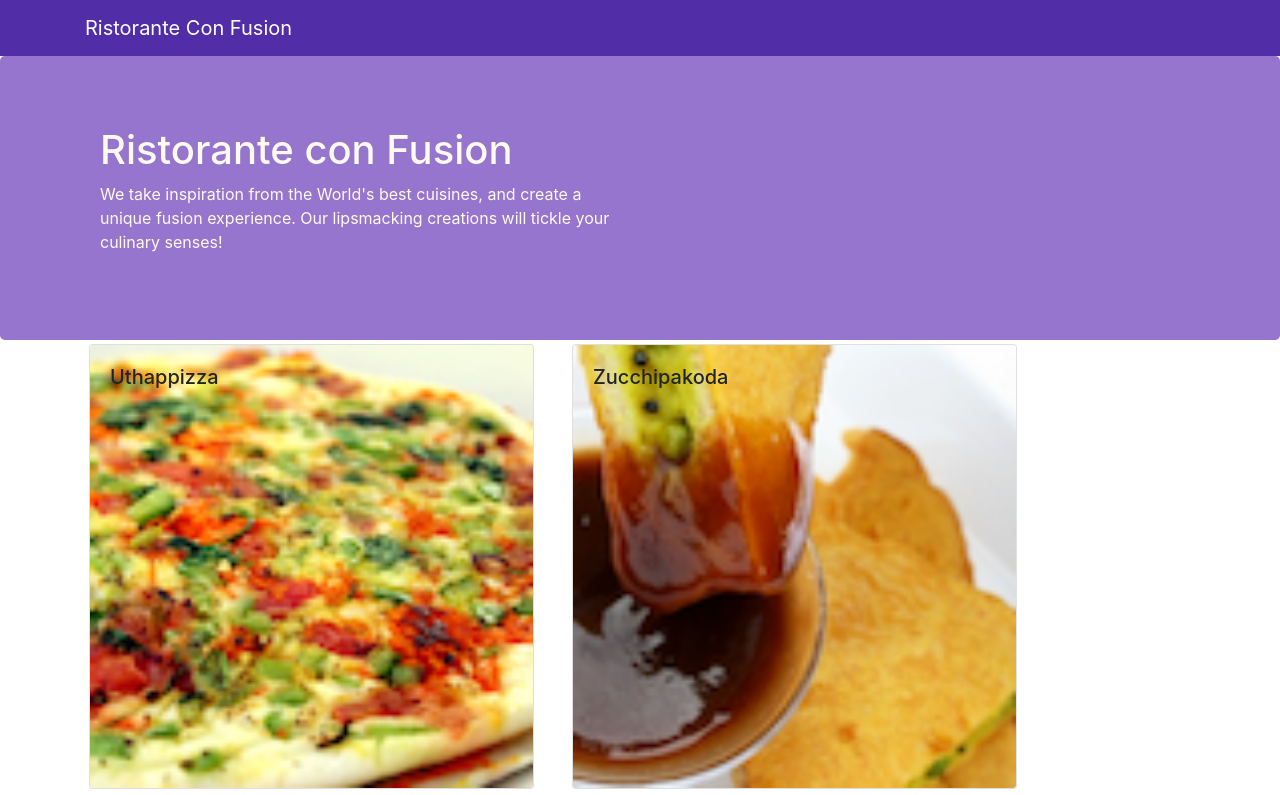
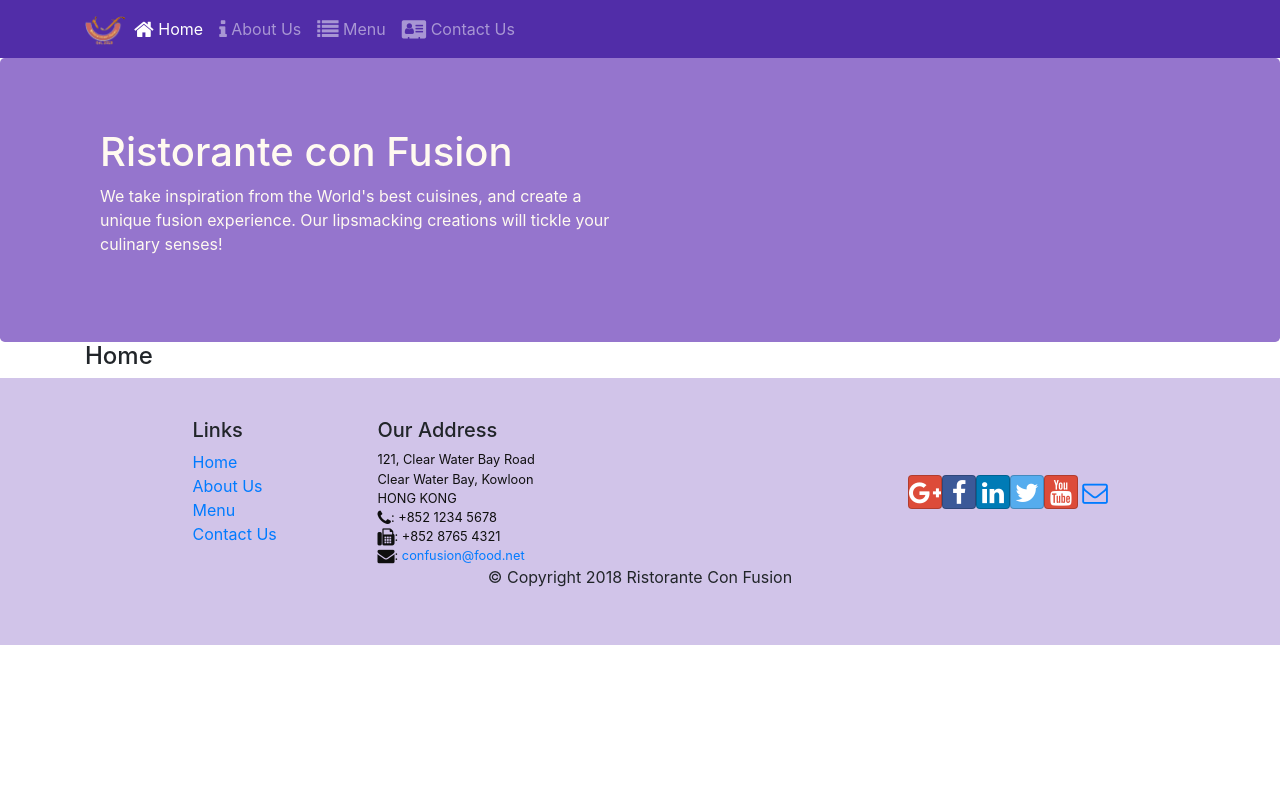
Before and after one commit to AAdewunmi/confusion_ReactApp, a React (Create React App) app: page /home in a window 1280 px wide. Shown: the top 795 px of the page. Built offline with nearby package versions, Linux system fonts and the light colour scheme.

Commit message:
React Router

```diff
--- a/package.json
+++ b/package.json
@@ -9,6 +9,7 @@
     "react": "^16.6.0",
     "react-dom": "^16.6.0",
     "react-popper": "0.9.2",
+    "react-router-dom": "4.2.2",
     "react-scripts": "2.1.1",
     "reactstrap": "5.0.0"
   },
--- a/src/App.js
+++ b/src/App.js
@@ -1,7 +1,7 @@
 import React, { Component } from 'react';
 import Main from './components/MainComponent';
 import './App.css';
-
+import { BrowserRouter } from 'react-router-dom';
 
 
 class App extends Component {
@@ -9,9 +9,11 @@
 
   render() {
     return (
-      <div>
+    <BrowserRouter>
+      <div className="App">
         <Main />
       </div>
+    </BrowserRouter>
     );
   }
 }
--- a/src/components/FooterComponent.js
+++ b/src/components/FooterComponent.js
@@ -1,4 +1,6 @@
 import React from 'react';
+import { Link } from 'react-router-dom';
+
 
 function Footer(props){
     return(
@@ -10,10 +12,10 @@
                 <div className="col-4 offset-1 col-sm-2">
                     <h5>Links</h5>
                     <ul className="list-unstyled">
-                        <li><a href="#">Home</a></li>
-                        <li><a href="#">About</a></li>
-                        <li><a href="#">Menu</a></li>
-                        <li><a href="contactus.html">Contact</a></li>
+                        <li><Link to='/home'>Home</Link></li>
+                        <li><Link to='/aboutus'>About Us</Link></li>
+                        <li><Link to='/menu'>Menu</Link></li>
+                        <li><Link to='/contactus'>Contact Us</Link></li>
                     </ul>
                 </div>
                 <div className="col-7 col-sm-5">
--- a/src/components/HeaderComponent.js
+++ b/src/components/HeaderComponent.js
@@ -1,15 +1,53 @@
 import React, { Component } from 'react';
-import { Navbar, NavbarBrand, Jumbotron } from 'reactstrap';
+import { Nav, Navbar, NavbarBrand, NavbarToggler, Collapse, NavItem, Jumbotron } from 'reactstrap';
+import { NavLink } from 'react-router-dom';
 
 class Header extends Component {
+     constructor(props) {
+        super(props);
+
+        this.toggleNav = this.toggleNav.bind(this);
+        this.state = {
+          isNavOpen: false
+        };
+      }
+
+      toggleNav() {
+        this.setState({
+          isNavOpen: !this.state.isNavOpen
+        });
+      }
+
     render(){
         return(
-            <React.Fragment>
-                <Navbar dark>
+            <div>
+
+                <Navbar dark expand="md">
                   <div className="container">
-                    <NavbarBrand href="/">Ristorante Con Fusion</NavbarBrand>
+                    <NavbarToggler onClick={this.toggleNav} />
+                        <NavbarBrand className="mr-auto" href="/"><img src='assets/images/logo.png' height="30" width="41" alt='Ristorante Con Fusion' />
+                    </NavbarBrand>
+
+                    <Collapse isOpen={this.state.isNavOpen} navbar>
+                    <Nav navbar>
+                           <NavItem>
+                                <NavLink className="nav-link"  to='/home'><span className="fa fa-home fa-lg"></span> Home</NavLink>
+                            </NavItem>
+                            <NavItem>
+                                <NavLink className="nav-link" to='/aboutus'><span className="fa fa-info fa-lg"></span> About Us</NavLink>
+                            </NavItem>
+                            <NavItem>
+                                <NavLink className="nav-link"  to='/menu'><span className="fa fa-list fa-lg"></span> Menu</NavLink>
+                            </NavItem>
+                            <NavItem>
+                                <NavLink className="nav-link" to='/contactus'><span className="fa fa-address-card fa-lg"></span> Contact Us</NavLink>
+                            </NavItem>
+                    </Nav>
+                    </Collapse>
+
                   </div>
                 </Navbar>
+
                 <Jumbotron>
                     <div className="container">
                         <div className="row row-header">
@@ -20,7 +58,8 @@
                         </div>
                     </div>
                 </Jumbotron>
-            </React.Fragment>
+
+            </div>
         );
     }
 }
--- /dev/null
+++ b/src/components/HomeComponent.js
@@ -0,0 +1,11 @@
+import React from 'react';
+
+function Home(props){
+    return(
+        <div className="container">
+            <h4>Home</h4>
+        </div>
+    );
+}
+
+export default Home;
--- a/src/components/MainComponent.js
+++ b/src/components/MainComponent.js
@@ -1,9 +1,10 @@
 import React, { Component } from 'react';
 import Menu from './MenuComponent';
-import DishDetail from './DishdetailComponent';
+import Home from './HomeComponent';
 import Header from './HeaderComponent';
 import Footer from './FooterComponent';
 import {DISHES} from '../shared/dishes';
+import { Switch, Route, Redirect } from 'react-router-dom';
 
 
 class Main extends Component {
@@ -11,22 +12,27 @@
     super(props);
     this.state = {
       dishes: DISHES,
-        selectedDish: null
     };
   }
 
-    onDishSelect(dishId){
-    this.setState({selectedDish : dishId});
-  }
+
 
 
   render() {
+      const HomePage = () => {
+          return(
+              <Home />
+          );
+      }
+
     return (
       <div>
         <Header />
-        <Menu dishes={this.state.dishes}
-        onClick={(dishId) => this.onDishSelect(dishId)}/>
-        <DishDetail dish={this.state.dishes.filter((dish) => dish.id === this.state.selectedDish)[0]} />
+            <Switch>
+                <Route path="/home" component={HomePage} />
+                <Route exact path='/menu' component={() => <Menu dishes={this.state.dishes} />} />
+                <Redirect to="/home" />
+            </Switch>
         <Footer />
       </div>
     );
--- a/src/components/MenuComponent.js
+++ b/src/components/MenuComponent.js
@@ -2,9 +2,9 @@
 
 import { Card, CardImg, CardImgOverlay, CardTitle} from 'reactstrap';
 
-    function RenderMenuItem({dish, onClick}){
+    function RenderMenuItem({dish}){
         return(
-            <Card onClick={() => onClick(dish.id)}>
+            <Card>
                <CardImg width="100%" src={dish.image} alt={dish.name}/>
                <CardImgOverlay>
                  <CardTitle>
```
Also changed, not shown: 1 other file (tests, documents, lock files or other folders).
